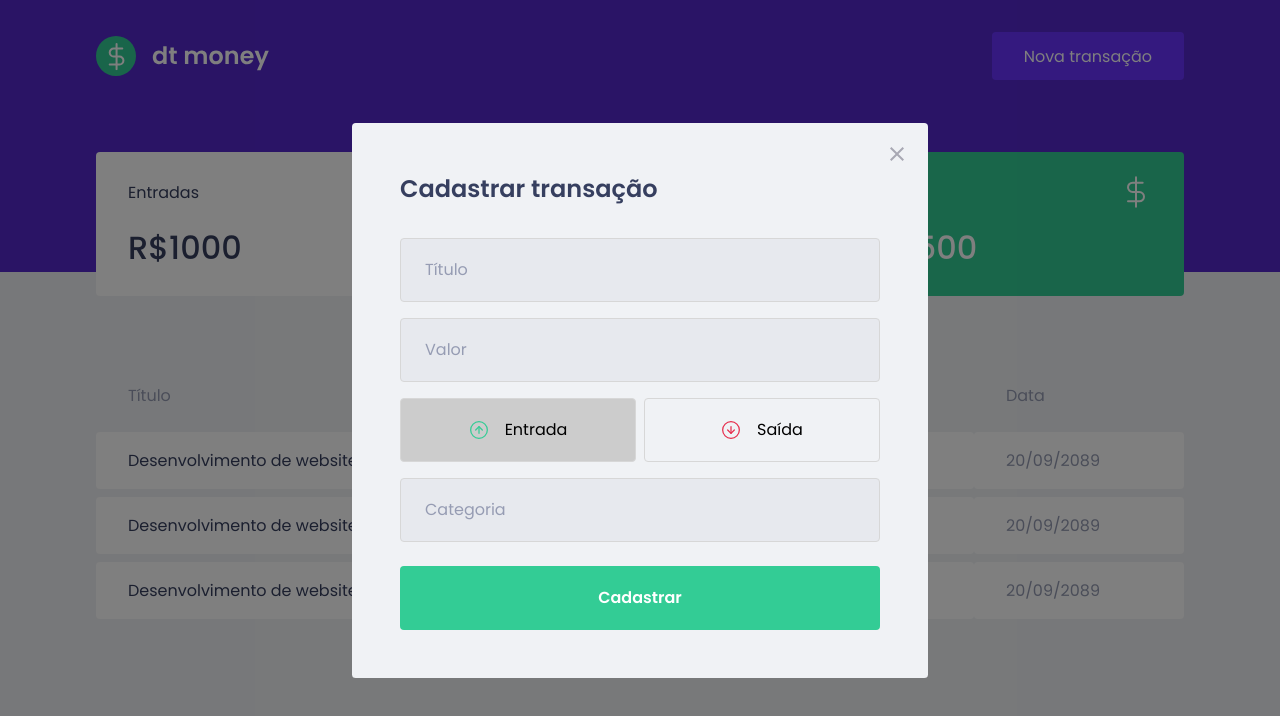
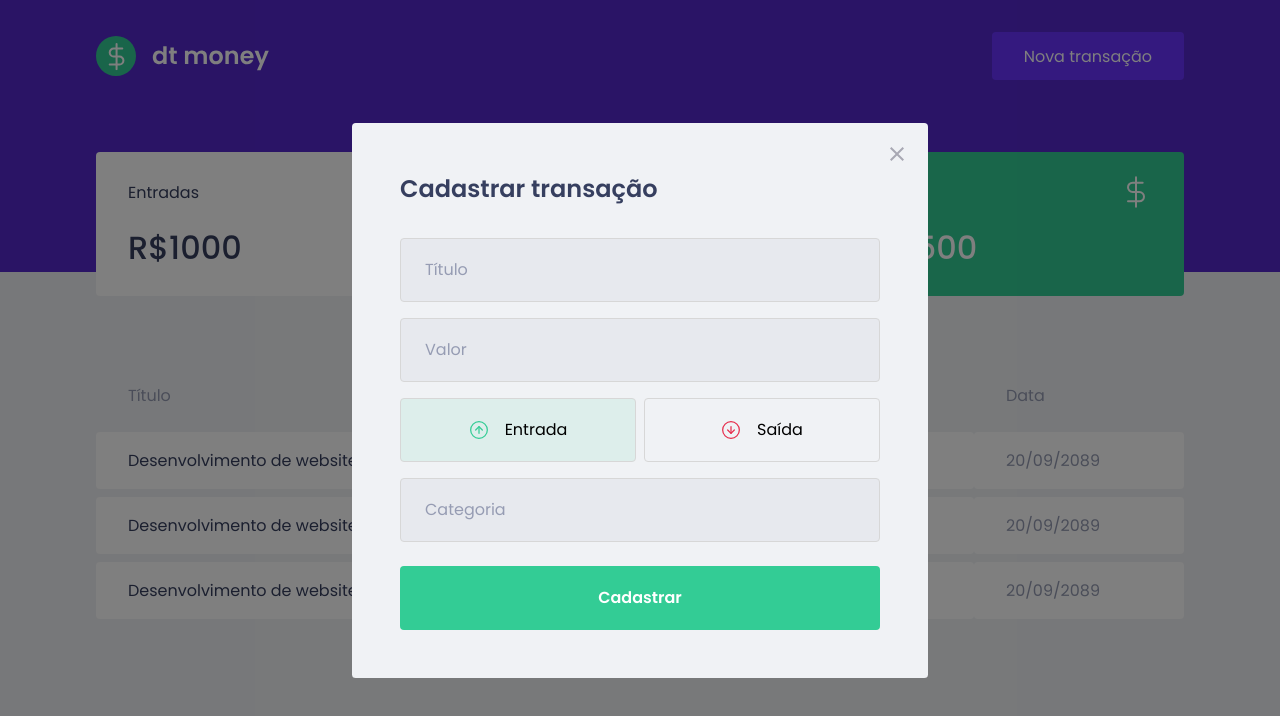
Before and after one commit to pedrodgoes/project-mod-two-ignite, a React (Create React App) app: page / in a window 1280 px wide. Both pictures are taken after a click on the button "Nova transação". Shown: the top 716 px of the page. Built offline with nearby package versions, Linux system fonts and the light colour scheme; no server answers; what miragejs would draw is missing.

Commit message:
style: :lipstick: style in the buttons of modal new transaction

```diff
--- a/package.json
+++ b/package.json
@@ -6,6 +6,7 @@
     "@types/react-modal": "^3.13.1",
     "axios": "^1.1.3",
     "miragejs": "^0.1.46",
+    "polished": "^4.2.2",
     "react": "^18.2.0",
     "react-dom": "^18.2.0",
     "react-modal": "^3.16.1",
--- a/src/components/NewTransactionModal/index.tsx
+++ b/src/components/NewTransactionModal/index.tsx
@@ -45,6 +45,7 @@
               setType("deposit");
             }}
             isActive={type === "deposit"}
+            activeColor="green"
           >
             <img src={incomeImg} alt="Entrada" />
             <span>Entrada</span>
@@ -55,6 +56,7 @@
               setType("withdraw");
             }}
             isActive={type === "withdraw"}
+            activeColor="red"
           >
             <img src={outcomeImg} alt="Saída" />
             <span>Saída</span>
--- a/src/components/NewTransactionModal/styles.ts
+++ b/src/components/NewTransactionModal/styles.ts
@@ -1,4 +1,5 @@
 import styled from "styled-components";
+import { transparentize } from "polished";
 
 export const Container = styled.div`
     h2 {
@@ -52,6 +53,12 @@
 
 interface RadioBoxProps {
     isActive: boolean;
+    activeColor: 'green' | 'red';
+}
+
+const colors = {
+    green: '#33cc95',
+    red: '#e52e4d'
 }
 
 export const RadioBox = styled.button<RadioBoxProps>`
@@ -59,7 +66,7 @@
         border: 1px solid #d7d7d7;
         border-radius: 0.25rem;
 
-        background: ${(props) => props.isActive ? '#ccc' : 'transparent'};
+        background: ${(props) => props.isActive ? transparentize(0.9,colors[props.activeColor]) : 'transparent'};
 
         display: flex;
         align-items: center;
```
Also changed, not shown: 1 other file (tests, documents, lock files or other folders).
